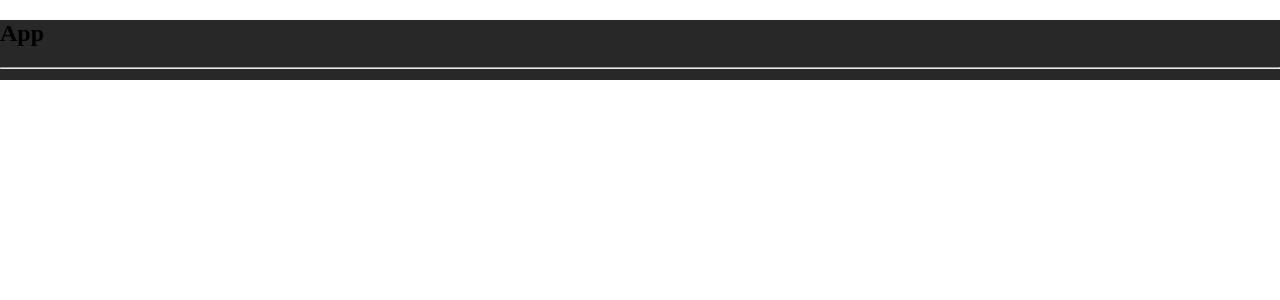
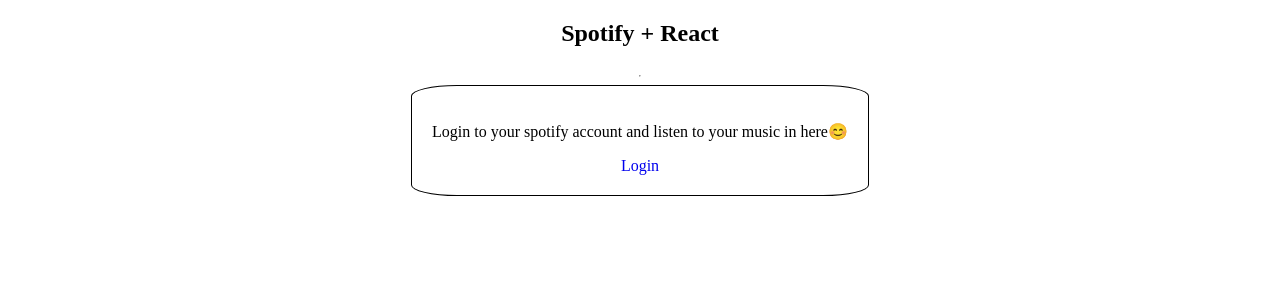
Before and after one commit to Paiman-Rasoli/react-spotify, a React (Create React App) app: page / in a window 1280 px wide. Shown: the top 300 px of the page. Built offline with nearby package versions, Linux system fonts and the light colour scheme.

Commit message:
design the UI and code the effect side of the app

```diff
--- a/src/App.css
+++ b/src/App.css
@@ -9,10 +9,22 @@
   max-width: 1600px;
   margin-right: auto;
   margin-left: auto;
-  background: rgb(41, 40, 40);
-  color: white;
-  height: 60px;
 }
 .Main {
-  color: black;
+  display: flex;
+  justify-content: center;
+  align-items: center;
+  flex-direction: column;
 }
+.Card {
+  border: 1px solid black;
+  padding: 20px;
+  border-radius: 10%;
+  box-shadow: cadetblue;
+}
+.Btn {
+  text-align: center;
+}
+.Btn > a {
+  text-decoration: none;
+}
--- a/src/App.tsx
+++ b/src/App.tsx
@@ -1,12 +1,44 @@
+import { useEffect, useState } from "react";
 import "./App.css";
 
 export default function App() {
+  // after login you will redirect to http://localhost:3000?code=xyz
+  // it means your logedin
+  const callbackCode = new URLSearchParams(window.location.search);
+  useEffect(() => {
+    // check if already token and refresh exist
+    const spotToken = localStorage.getItem("spotToken");
+    const spotRefresh = localStorage.getItem("spotRefresh");
+    if (spotToken && spotRefresh) {
+      // refresh the token
+      fetch("http://localhost:800/api/spotify/connect", {
+        method: "POST",
+        headers: {
+          "Content-Type": "application/json",
+        },
+        body: JSON.stringify({
+          code: spotRefresh,
+          refresh: true,
+        }),
+      });
+    }
+  }, []);
+  // if user logedin then send the code to backend to get the access and refresh token
+
   return (
     <div className="Parent">
       <div className="Main">
-        <h2>App</h2>
+        <h2>Spotify + React</h2>
+        <hr />
+        <div className="Card">
+          <p>
+            Login to your spotify account and listen to your music in here😊
+          </p>
+          <div className="Btn">
+            <a href="/">Login</a>
+          </div>
+        </div>
       </div>
-      <hr />
     </div>
   );
 }
```
